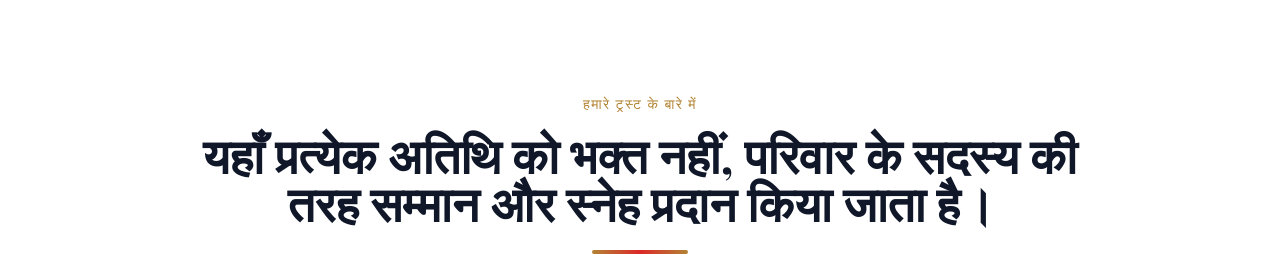
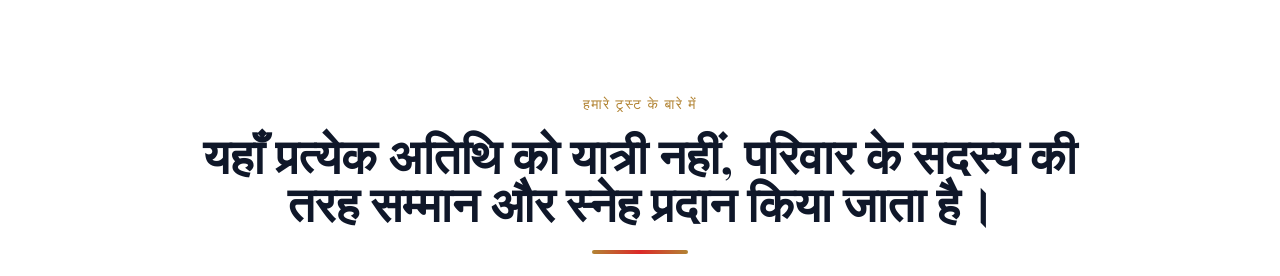
Before and after one commit to deepakjadon1902/shreegiriraj, a React (Vite) app: page / in a window 1280 px wide. Shown: the part 820-1096 px from the top of the page. Built offline with nearby package versions, Linux system fonts and the light colour scheme; the HTML template or start-up script is replaced by a standard one.

Commit message:
Fix typo in AboutSection header for improved clarity

```diff
--- a/src/components/home/AboutSection.tsx
+++ b/src/components/home/AboutSection.tsx
@@ -10,7 +10,7 @@ const AboutSection = () => {
             हमारे ट्रस्ट के बारे में
           </span>
           <h2 className="font-serif text-3xl md:text-4xl lg:text-5xl font-bold text-foreground mb-6">
-           यहाँ प्रत्येक अतिथि को भक्त नहीं, परिवार के सदस्य की तरह सम्मान और स्नेह प्रदान किया जाता है।
+           यहाँ प्रत्येक अतिथि को यात्री नहीं, परिवार के सदस्य की तरह सम्मान और स्नेह प्रदान किया जाता है।
           </h2>
           <div className="w-24 h-1 bg-gradient-to-r from-spiritual-yellow via-spiritual-red to-spiritual-yellow mx-auto rounded-full mb-8" />
           <p className="text-lg text-muted-foreground leading-relaxed">
```
